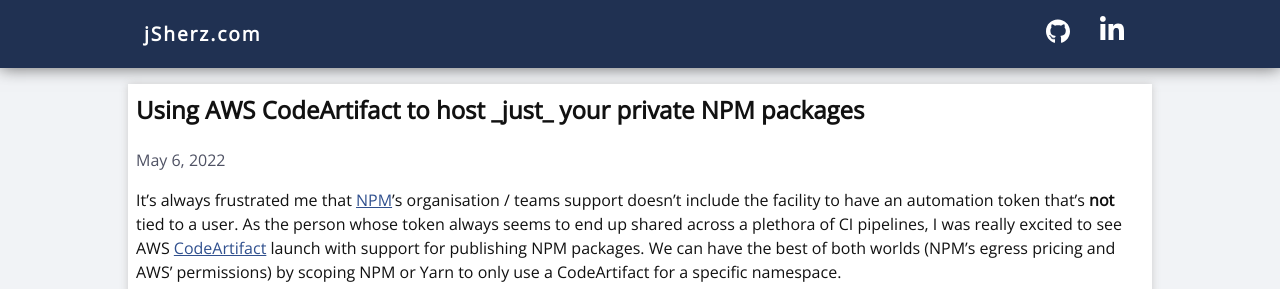
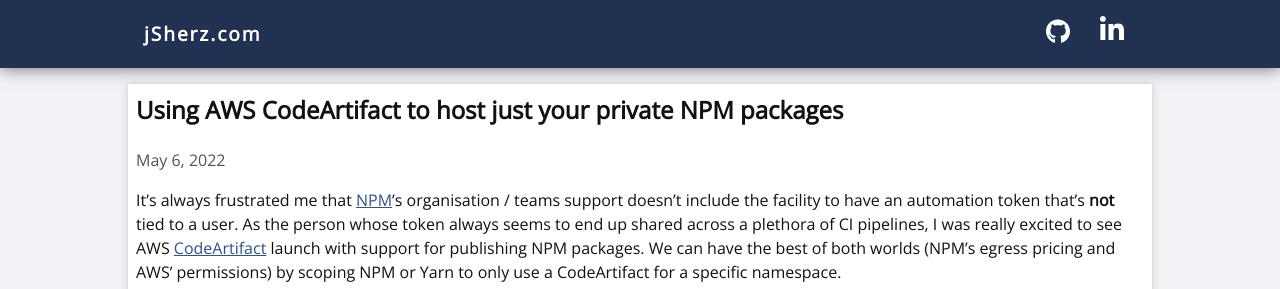
Before and after one commit to jSherz/jsj-blog, a Jekyll site: the page built from _posts/2022-05-06-using-codeartifact-scoped.markdown, in a window 1280 px wide. Shown: the top 289 px of the page. Built offline with Jekyll 4.4.1, drawn with Linux system fonts in a browser that asks for light colours.

```diff
--- a/_posts/2022-05-06-using-codeartifact-scoped.markdown
+++ b/_posts/2022-05-06-using-codeartifact-scoped.markdown
@@ -1,6 +1,6 @@
 ---
 layout: post
-title: "Using AWS CodeArtifact to host _just_ your private NPM packages"
+title: "Using AWS CodeArtifact to host just your private NPM packages"
 date: 2022-05-06 21:30:00 +0100
 categories:
   - AWS
```
